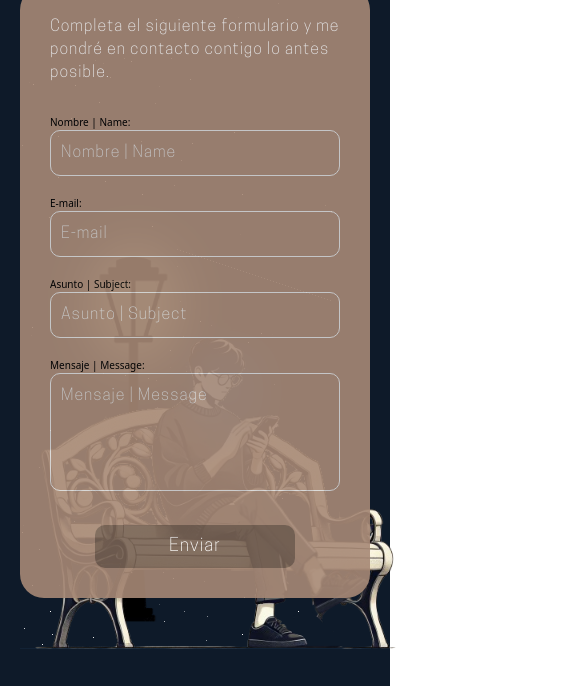
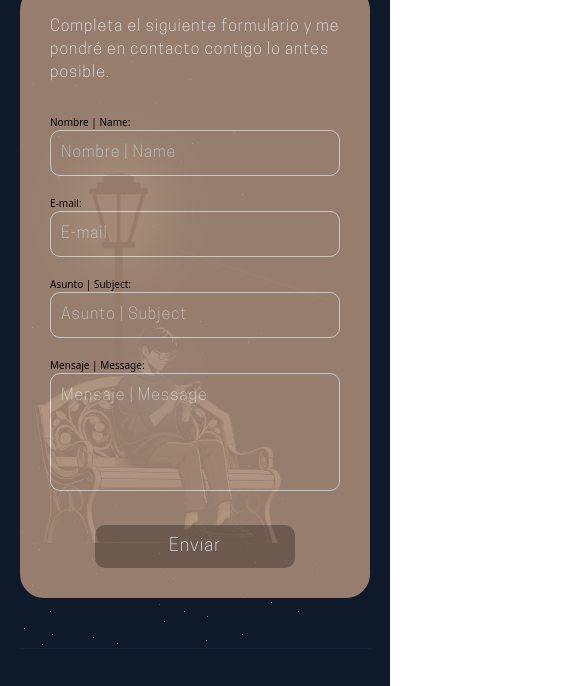
Before and after one commit to MarcoTenCortes/portafolios, a plain HTML site: page index.html in a window 390 px wide. Shown: the part 5280-5966 px from the top of the page, 585 px wide, since content can reach past the window. Drawn offline with nearby package versions, Linux system fonts and the light colour scheme.

Commit message:
nuevointento

```diff
--- a/assets/stylesheet/index.css
+++ b/assets/stylesheet/index.css
@@ -11,6 +11,9 @@
     --black: #141414;
     --eerie-black: #0e1a29;
     --jet: #122235;
+    --piernaw: 14rem;
+    --handw: 15rem;
+    --benchiw: 40rem;
 }
 
 * {
@@ -1059,12 +1062,12 @@ img.logo-sena {
 }
 .benchImg {
     z-index: 1;
-    width: 40rem;
+    width: var(--benchiw);
     position: absolute;
 }
 .pierna {
     position: absolute;
-    width: 14rem;
+    width: var(--piernaw);
     top: 18rem;
     left: 22rem;
     z-index:1;
@@ -1075,11 +1078,11 @@ img.logo-sena {
 
 .handBench {
     position: absolute;
-    width: 15rem;
+    width: var(--handw);
     left: 17rem;
     top: 10.4rem;
     z-index:2;
-    animation: moverMano 4s forwards infinite;
+    /*animation: moverMano 4s forwards infinite;*/
 
 
 }
@@ -1574,6 +1577,35 @@ footer {
 }
 
 @media (max-width: 700px) {
+
+    :root {
+        --handw: calc(15rem * 0.4);  /* Se reduce el valor actual en un 70% */
+        --piernaw: calc(14rem * 0.7);
+        --benchiw: calc(40rem * 0.7);
+    }
+
+    .handBench {
+        top: 7.5rem;
+        left: 12rem;
+    }
+    .pierna {
+        top: 12rem;
+        left: 15rem;
+    }
+
+    .farola {
+        width: 20rem;
+        top: -15rem;
+    }
+    .light {
+        top: -13rem;
+        left: 10rem;
+    }
+
+    #movilLuz {
+        left: 13rem;
+    }
+
     /* Ajustar posición de los botones en móviles */
     .left-btn {
         left: 3rem; /* Mueve el botón más cerca del borde izquierdo */
--- a/script.js
+++ b/script.js
@@ -240,32 +240,3 @@ document.addEventListener('mousemove', (e) => {
 
     ojos.style.transform = `translate(${distanciaX}px, ${distanciaY}px)`; // Movemos los ojos ligeramente
 });
-
-const pierna = document.querySelector('.pierna');
-
-function animarPierna() {
-    // Añade la clase para mover hacia adelante
-    pierna.classList.add('mover');
-
-    // Después de 5 segundos, removemos la clase "mover" y aplicamos "volver"
-    setTimeout(() => {
-        pierna.classList.remove('mover');
-
-        // Forzamos un "repaint" para reiniciar el estado de la animación
-        void pierna.offsetWidth;  // Esto asegura que la animación se reinicie
-
-        pierna.classList.add('volver'); // Mover hacia atrás
-    }, 20000);
-
-    // Después de otros 5 segundos, removemos la clase "volver"
-    setTimeout(() => {
-        pierna.classList.remove('volver');
-
-        // Restablece la posición original si es necesario manualmente
-
-        pierna.style.transform = 'rotate(0deg)'; // Reinicia la posición original
-
-    }, 40000);
-}
-animarPierna();
-setInterval(animarPierna, 60000);
```
